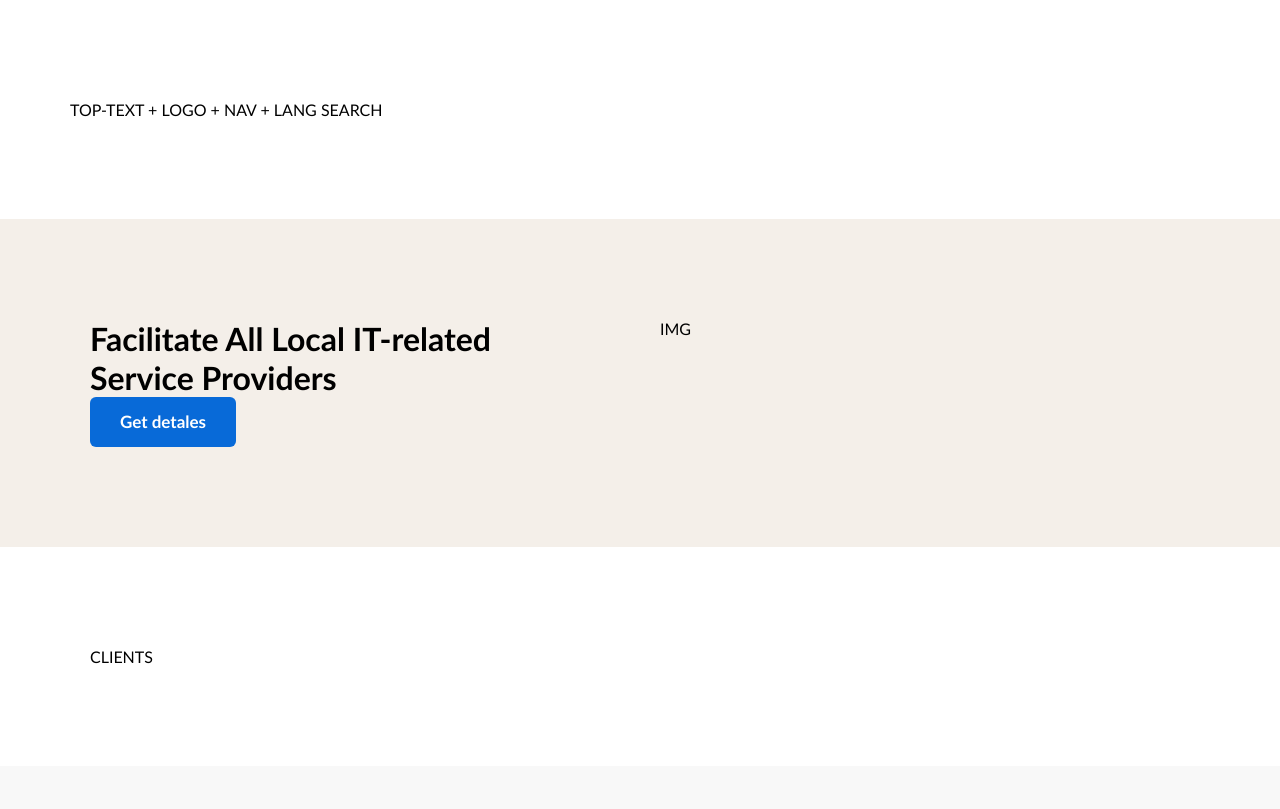
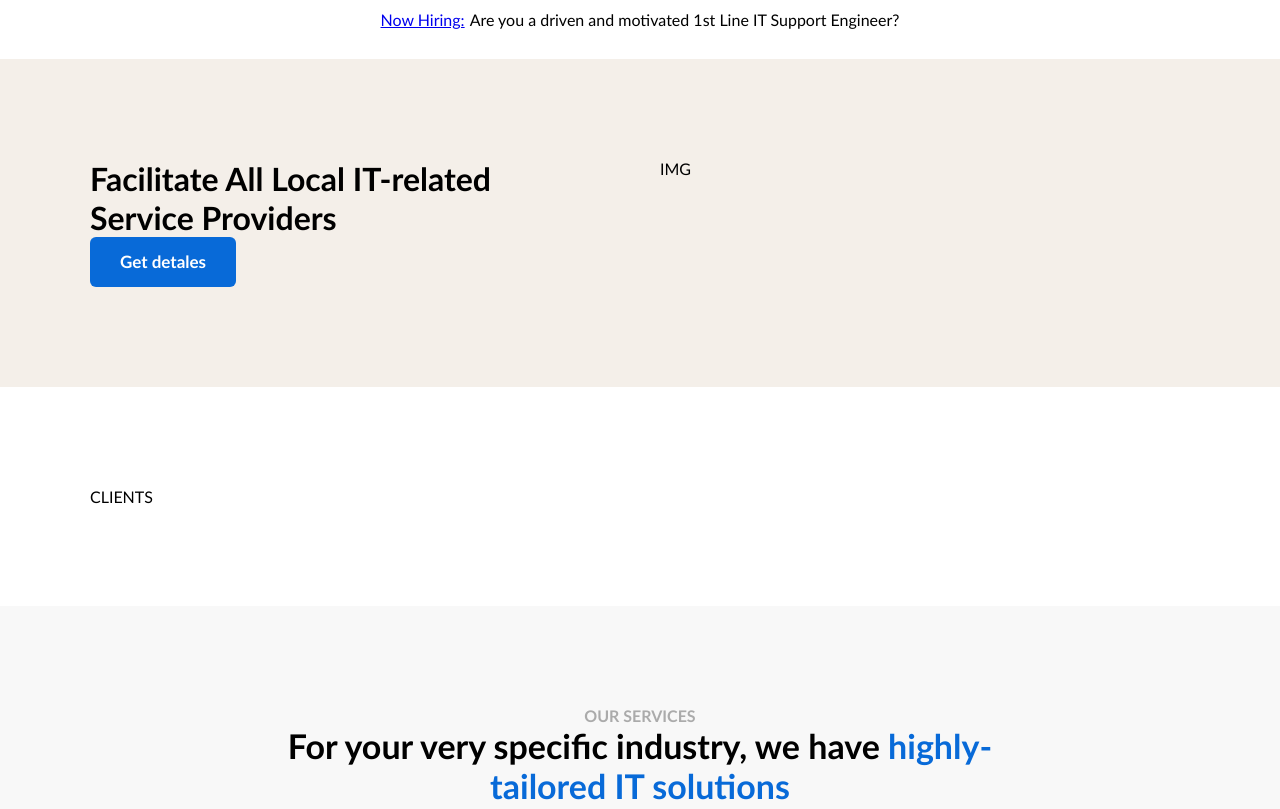
Before and after one commit to Evelinatoleike/mano-portfolio-projektas, a website with bundled scripts: page index.html in a window 1280 px wide. Shown: the top 809 px of the page. Built offline with nearby package versions, Linux system fonts and the light colour scheme.

Commit message:
Header Top text

```diff
--- a/css/components/header.css
+++ b/css/components/header.css
@@ -0,0 +1,15 @@
+.container.header {
+    padding: 0;
+}
+
+.header>.row {
+    margin-top: 0;
+    margin-bottom: 0;
+}
+
+.header .top-text {
+    display: flex;
+    gap: 5px;
+    justify-content: center;
+    line-height: 40px;
+}
--- a/index.html
+++ b/index.html
@@ -11,11 +11,7 @@
 
 <body>
     <!-- HEADER START -->
-    <header class="container">
-        <div class="row">
-            TOP-TEXT + LOGO + NAV + LANG SEARCH
-        </div>
-    </header>
+    <header id="main_header" class="container"></header>
     <!-- HEADER END -->
 
     <!-- HERO START -->
--- /dev/null
+++ b/js/components/header/Header.js
@@ -0,0 +1,69 @@
+//
+// validuoti selector
+// valid data
+// susirasti DOM vieta, kur generuosime header (pagal selector)
+// sukurti top-text
+// sukurti logo
+// sukurti nav
+// sukurti kalbas
+// sukurti search
+// uzregistruoti event - scroll - position: static/fixed
+
+import { TopText } from './TopText.js';
+
+class Header {
+    constructor(selector, data) {
+        this.selector = selector;
+        this.data = data;
+
+        this.DOM = null;
+
+        this.init();
+    }
+
+    init() {
+        if (!this.isValidSelector()) {
+            return false;
+        }
+        if (!this.isValidData()) {
+            return false;
+        }
+
+        const DOM = document.querySelector(this.selector);
+        if (!DOM) {
+            console.error('Error: pagal pateikta selector nepavyko rasti jokio elemento');
+            return false;
+        }
+
+        this.DOM = DOM;
+
+        this.DOM.classList.add('header');
+
+        this.render();
+        this.addEvents();
+    }
+
+    isValidSelector() {
+        return true;
+    }
+
+    isValidData() {
+        return true;
+    }
+
+    render() {
+        const HTML = `<div class="row top-text col-12"></div>
+                    <div class="row"><div class="col-12 bottom-content"></div></div>`;
+        this.DOM.innerHTML = HTML;
+
+        const allRowsDOM = this.DOM.querySelectorAll('.row');
+
+        new TopText(allRowsDOM[0], this.data.topText);
+        new Logo(allRowsDOM[1], this.data.logo);
+        new Nav(allRowsDOM[1], this.data.nav);
+        new Languages(allRowsDOM[1], this.data.languages);
+        new Search(allRowsDOM[1]);
+    }
+}
+
+export { Header }
--- /dev/null
+++ b/js/components/header/TopText.js
@@ -0,0 +1,59 @@
+class TopText {
+    /**
+     * Headerio top-text sekcijos generavimas
+     * @param {Object} DOM Nuoroda (reference) i DOM elementa
+     * @param {Object[]} data Objektas su info apie virsutini teksta
+     * @param {boolean} data.isVisible Ar top-text sekcija yra matoma
+     * @param {Object[]} data.content Top-text turinio dalys
+     * @param {string} data.content[].type Turinio elemento tipas (options: link, text)
+     * @param {string} [data.content[].href] Nuoroda (jei taikoma)
+     * @param {string} data.content[].text Top-text turinio tekstass)
+     */
+    constructor(DOM, data) {
+        this.DOM = DOM;
+        this.data = data;
+
+        this.init();
+    }
+
+    init() {
+        if (!this.isValidDOM) {
+            return false;
+        }
+        if (!this.isValidData) {
+            return false;
+        }
+
+        this.render();
+    }
+
+    isValidDOM() {
+        return true;
+    }
+
+    isValidData() {
+        return true;
+    }
+
+    render() {
+        if (!this.data.isVisible) {
+            this.DOM.closest('.row').remove();
+            return false;
+        }
+
+        let HTML = '';
+
+        for (const item of this.data.content) {
+            if (item.type === 'link') {
+                HTML += `<a href="${item.href}">${item.text}</a>`;
+            }
+            if (item.type === 'text') {
+                HTML += `<span>${item.text}</span>`;
+            }
+        }
+
+        this.DOM.innerHTML = HTML;
+    }
+}
+
+export { TopText }
--- /dev/null
+++ b/js/data/headerData.js
@@ -0,0 +1,70 @@
+const headerData = {
+    topText: {
+        isVisible: true,
+        content: [
+            {
+                type: 'link',
+                href: '#',
+                text: 'Now Hiring:'
+            },
+            {
+                type: 'text',
+                text: 'Are you a driven and motivated 1st Line IT Support Engineer?'
+            },
+        ]
+    },
+    logo: {
+        imgPath: './img/',
+        mobile: 'logo-mobile.png',
+        default: 'logo-png',
+    },
+    nav: [
+        {
+            type: 'link',
+            text: 'Home',
+        },
+        {
+            type: 'link',
+            text: 'Company',
+        },
+        {
+            type: 'link',
+            text: 'IT Solutions',
+        },
+        {
+            type: 'link',
+            text: 'Elements',
+        },
+        {
+            type: 'link',
+            text: 'Case Studies',
+        },
+        {
+            type: 'link',
+            text: 'Blog',
+        },
+    ],
+    languages: {
+        imgPath: './img/languages',
+        defaut: 'en',
+        list: [
+            {
+                short: 'en',
+                full: 'English',
+                img: 'en.jpg'
+            },
+            {
+                short: 'fr',
+                full: 'Français',
+                img: 'fr.jpg'
+            },
+            {
+                short: 'de',
+                full: 'Deutsch',
+                img: 'de.jpg'
+            },
+        ]
+    }
+}
+
+export { headerData }
--- a/js/mainHome.js
+++ b/js/mainHome.js
@@ -1,5 +1,8 @@
 // IMPORT
 /* header */
+import { Header } from './components/header/Header.js';
+import { headerData } from './data/headerData.js';
+
 /* hero */
 /* clients */
 import { servicesData } from './data/servicesData.js';
@@ -19,6 +22,8 @@ import { achievementsData } from './data/achievementsData.js'
 
 // FUNKCIJU PANAUDOJIMAS
 /* header */
+new Header('#main_header', headerData);
+
 /* hero */
 /* clients */
 /* services */
```
Also changed, not shown: js/components/header/Languages.js (added, +7 -0 lines), js/components/header/Logo.js (added, +7 -0 lines), js/components/header/Nav.js (added, +7 -0 lines), js/components/header/Search.js (added, +7 -0 lines).
